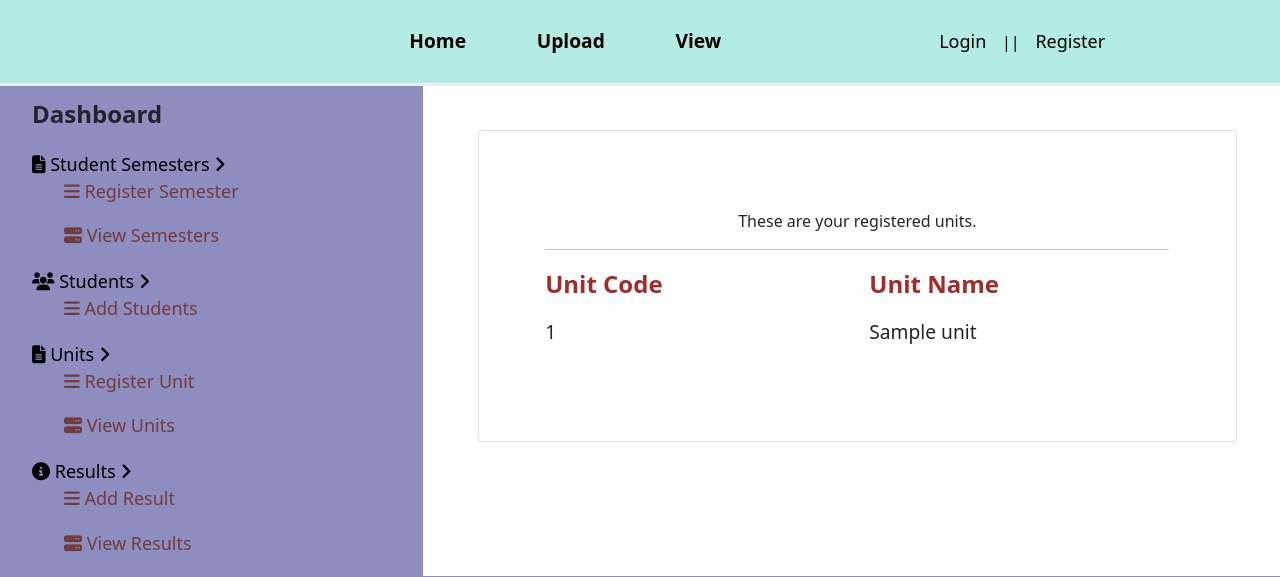
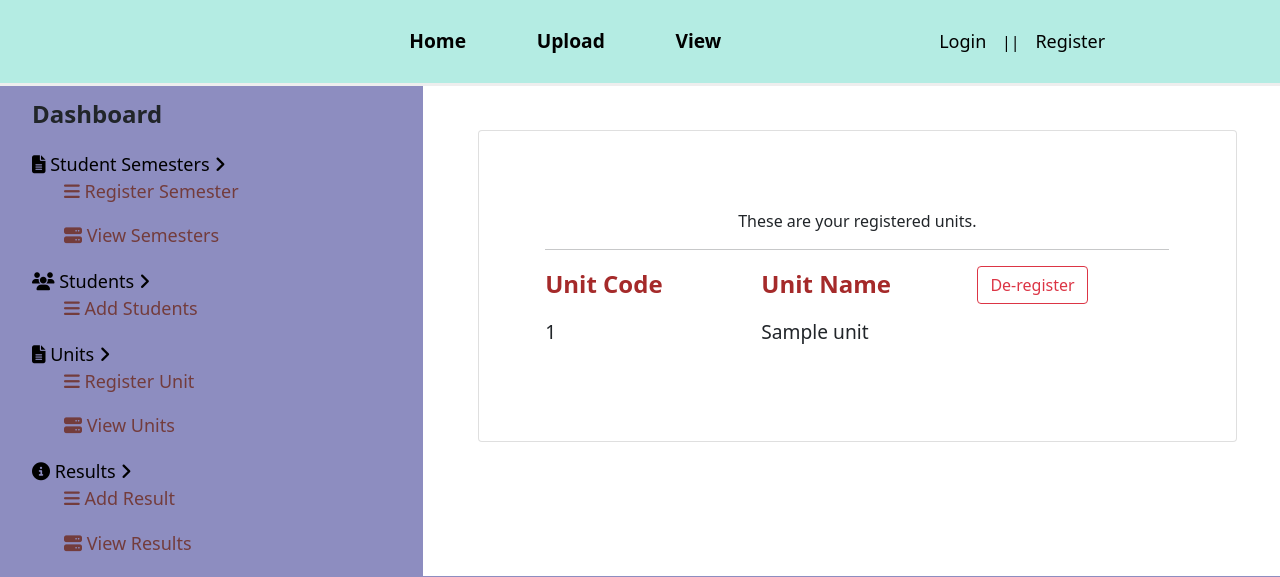
Before and after one commit to jobkarani/students-portal-app, a Django app: page /units/ in a window 1280 px wide. Shown: the top 577 px of the page. Run offline with Django 3.2, Linux system fonts and the light colour scheme; tables that the repository leaves empty hold one stand-in row (values such as "Sample post"); some libraries are stand-ins or nearby versions; some web fonts are replaced.

Commit message:
remove unit functionality done

```diff
--- a/app/templates/all-temps/units.html
+++ b/app/templates/all-temps/units.html
@@ -16,7 +16,7 @@
 
                     </div>
                     <div class="row">
-                        <div class="body col-6">
+                        <div class="body col-4">
                             <div class="card-title">
                                 <p style="color: brown; font-size: x-large;font-weight: 900;">Unit Code</p>
                             {% for units in units %}
@@ -26,7 +26,7 @@
                             {% endfor %}
                         </div>
                         </div>
-                    <div class="body col-6">
+                    <div class="body col-4">
                         <div class="card-title">
                             <p style="color: brown; font-size: x-large;font-weight: 900;">Unit Name</p>
                         {% for units in units %}
@@ -35,8 +35,13 @@
                             </p>
                         {% endfor %}
                     </div>
-                    </div>
                 </div>
+                <div class="body col-4">
+                    {% for units in units %}
+                        <a href="{% url 'removeUnit' units.unit_name %}" onclick="return confirm('Are you sure you want to delete this semester?')"
+                                    class="btn btn-outline-danger">
+                                    De-register</a>
+                    {% endfor %}
                 </div>
             </div>
         </div>
--- a/app/urls.py
+++ b/app/urls.py
@@ -18,6 +18,7 @@ urlpatterns = [
     path('semesters/', views.viewSems, name='viewSems'),
     path('results/', views.viewResults, name='viewResults'),
     path('removeSem/<slug>/', views.removeSem, name='removeSem'),
+    path('removeUnit/<slug>/', views.removeUnit, name='removeUnit'),
     path('result-chart/', views.bar_chart, name='bar_chart'),
     path('bar-chart/', views.bar_chart, name='bar_chart'),
 ]
--- a/app/views.py
+++ b/app/views.py
@@ -98,6 +98,14 @@ def viewUnits(request):
     }
     return render(request, 'all-temps/units.html',ctx)
 
+def removeUnit(request, slug):
+    unit = get_object_or_404(Unit, unit_name=slug)
+    unit.delete()
+    ctx ={
+        "unit":unit,
+    }
+    return redirect('viewUnits')
+
 def createSem(request):
     if request.method == 'POST':
         form = SemesterForm(request.POST, request.FILES)
```
